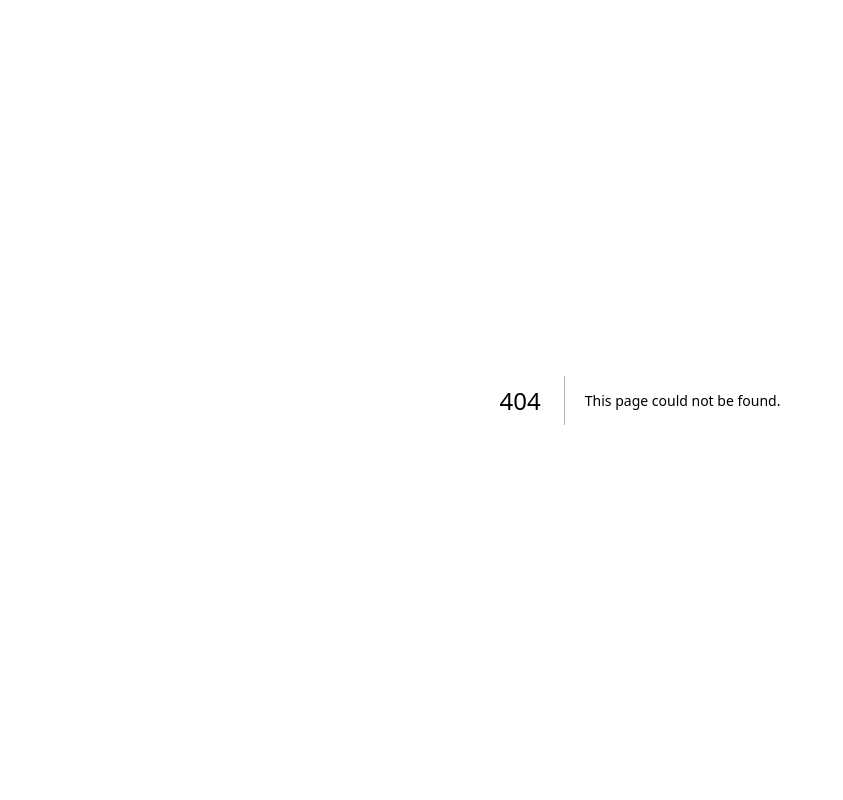
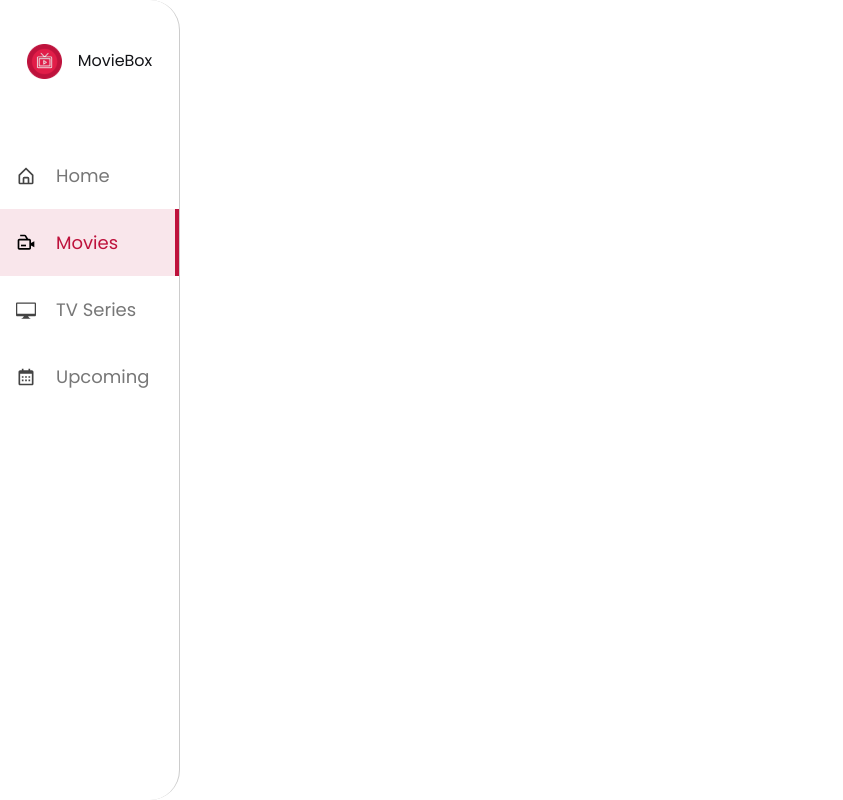
Before and after one commit to Benrobo/hngx-fe, a Next.js app in the folder s-2/: page /movie/1 in a window 1280 px wide. Before the commit this address had no page. Shown: the whole page, without its empty margins (0-843 px from the left). Built offline with nearby package versions, Linux system fonts and the light colour scheme.

Commit message:
started movie page dev

```diff
--- a/s-2/components/Footer.jsx
+++ b/s-2/components/Footer.jsx
@@ -4,7 +4,9 @@ function Footer() {
   const currYear = new Date().getFullYear();
 
   return (
-    <div className="w-full h-auto min-h-[50px] flex items-center justify-between py-5 px-5 "></div>
+    <div className="w-full h-auto min-h-[50px] flex items-center justify-between py-5 px-5 ">
+      <p>Footer</p>
+    </div>
   );
 }
 
--- /dev/null
+++ b/s-2/components/MovieSidebar.jsx
@@ -0,0 +1,85 @@
+import Image from "next/image";
+import React from "react";
+import logoImg from "../public/images/logo/tv.svg";
+import { BiHomeAlt, BiVideoRecording, BiCalendar } from "react-icons/bi";
+import { GoDeviceDesktop } from "react-icons/go";
+import { twMerge } from "tailwind-merge";
+
+function MovieSidebar() {
+  const sidebarItems = [
+    {
+      name: "home",
+      title: "Home",
+    },
+    {
+      name: "movies",
+      title: "Movies",
+    },
+    {
+      name: "tv_series",
+      title: "TV Series",
+    },
+    {
+      name: "upcoming",
+      title: "Upcoming",
+    },
+  ];
+  const selectedSidebar = "movies";
+
+  return (
+    <div className="w-[180px] h-screen flex flex-col items-center justify-start py-4 rounded-r-[30px] rounded-b-[30px] border-r-solid border-r-[1px] border-r-white2-500 ">
+      <div className="w-auto min-h-[90px] flex items-center justify-start gap-4  px-4">
+        <Image
+          src={logoImg}
+          className={"w-[25px] h-[25px] md:w-[35px] md:h-[35px] "}
+          width={50}
+          height={50}
+          alt="image"
+        />
+        <p className="text-dark-100 font-ppB text-[13px] md:text-[16px] ">
+          MovieBox
+        </p>
+      </div>
+      <div className="w-full h-full mt-9 flex flex-col items-center justify-start">
+        {sidebarItems.map((d) => (
+          <button
+            className={twMerge(
+              "w-full py-5  hover:bg-red-105 hover:border-red-306 flex items-center justify-start gap-5 px-4 border-r-solid border-r-[4px] text-dark-100 hover:text-red-306 border-r-transparent ",
+              selectedSidebar === d.name && "border-r-red-306 bg-red-105"
+            )}
+            key={d.name}
+          >
+            {renderNavItemsIcon(d.name, selectedSidebar === d.name)}
+            <span
+              className={twMerge(
+                " text-[18px] font-ppB text-white-400 ",
+                selectedSidebar === d.name && "text-red-306"
+              )}
+            >
+              {d.title}
+            </span>
+          </button>
+        ))}
+      </div>
+    </div>
+  );
+}
+
+export default MovieSidebar;
+
+function renderNavItemsIcon(name, active) {
+  let icon = null;
+  if (name === "home") {
+    icon = <BiHomeAlt size={20} color={active ? "#000" : "#444"} />;
+  }
+  if (name === "movies") {
+    icon = <BiVideoRecording size={20} color={active ? "#000" : "#444"} />;
+  }
+  if (name === "tv_series") {
+    icon = <GoDeviceDesktop size={20} color={active ? "#000" : "#444"} />;
+  }
+  if (name === "upcoming") {
+    icon = <BiCalendar size={20} color={active ? "#000" : "#444"} />;
+  }
+  return icon;
+}
--- a/s-2/components/Movies/Card.jsx
+++ b/s-2/components/Movies/Card.jsx
@@ -1,6 +1,11 @@
 import Image from "next/image";
 import React from "react";
 import posterImg from "../../public/images/poster/Poster.png";
+import { AiFillHeart } from "react-icons/ai";
+import { twMerge } from "tailwind-merge";
+import imdbImg from "../../public/images/logo/imdb.svg";
+import tomatoImg from "../../public/images/logo/tomato.svg";
+import Link from "next/link";
 
 function MovieCard() {
   const imageStyle = {
@@ -11,20 +16,54 @@ function MovieCard() {
   };
 
   return (
-    <div className="w-[250px] max-w-[250px] min-h-[490px] flex flex-col items-center justify-start ">
+    <Link
+      href="#"
+      className="w-[250px] max-w-[250px] min-h-[490px] flex flex-col items-center justify-start leading-5 "
+    >
       <div className="w-full h-[360px] " style={imageStyle}>
-        <div className="w-full flex items-center justify-between py-5">
+        <div className="w-full flex items-center justify-between py-5 px-3">
           <span
             id="tag"
-            className="w-auto px-3 py-2 rounded-xl text-[14px] bg-white-105 "
+            className="w-auto px-2 py-[4px] rounded-[30px] text-[12px] font-dmsansB bg-white-105 "
           >
             TV SERIES
           </span>
+          <button
+            className={twMerge(
+              "flex flex-col items-center justify-center text-white-300 p-2 rounded-[50%] ",
+              true ? "bg-red-100" : "bg-white-105"
+            )}
+          >
+            <AiFillHeart className={true ? "text-red-305" : "text-white-300"} />
+          </button>
         </div>
       </div>
-      <br />
-      <p>welcome</p>
-    </div>
+      <div className="w-full flex flex-col items-start justify-start mt-4 gap-2">
+        <p className="text-white2-500 font-dmsansB text-[13px] ">
+          USA, 2016-Current
+        </p>
+        <h1 className="text-dark-100 font-dmsansB text-[20px] ">
+          Stranger Things
+        </h1>
+        <div className="w-full flex items-center justify-start gap-10">
+          <div className="w-auto flex items-center gap-3">
+            <Image src={imdbImg} width={35} height={30} />
+            <span className="text-white-400 font-dmsans text-[13px]">
+              86.0 / 100
+            </span>
+          </div>
+          <div className="w-auto flex items-center gap-3">
+            <Image src={tomatoImg} width={15} height={10} alt="tomato" />
+            <span className="text-white-400 font-dmsans text-[13px]">97%</span>
+          </div>
+        </div>
+        <div className="w-full flex gap-1">
+          <span className="text-white2-500 text-[13px] font-dmsansB ">
+            Action, Adventure
+          </span>
+        </div>
+      </div>
+    </Link>
   );
 }
 
--- a/s-2/components/Movies/Featured.jsx
+++ b/s-2/components/Movies/Featured.jsx
@@ -5,9 +5,16 @@ import Image from "next/image";
 
 function FeaturedMovies({ movies }) {
   return (
-    <div className="w-full mt-9 grid grid-cols-4 gap-4">
-      {/* <MovieCard /> */}
-      <div className="w-[0px] px-1 h-[200px] bg-red-200 ">hey</div>
+    <div className="w-full mt-9 flex flex-col items-center justify-center md:grid lg:grid xl:grid md:grid-cols-2 xl:grid-cols-4 lg:grid-cols-3 gap-10">
+      <MovieCard />
+      <MovieCard />
+      <MovieCard />
+      <MovieCard />
+      <MovieCard />
+      <MovieCard />
+      <MovieCard />
+      <MovieCard />
+      <MovieCard />
       <br />
     </div>
   );
--- a/s-2/package.json
+++ b/s-2/package.json
@@ -21,8 +21,13 @@
     "postcss": "8.4.29",
     "react": "18.2.0",
     "react-dom": "18.2.0",
+    "react-icons": "^4.11.0",
     "tailwind-merge": "^1.14.0",
     "tailwindcss": "3.3.3",
     "use-view-transitions": "^1.0.16"
+  },
+  "devDependencies": {
+    "@types/node": "20.6.0",
+    "@types/react": "18.2.21"
   }
 }
--- a/s-2/pages/_app.jsx
+++ b/s-2/pages/_app.jsx
@@ -1,6 +1,6 @@
 import "../styles/globals.css";
 import { ChakraProvider } from "@chakra-ui/react";
-import { dmSans, dmSansBold, ppB, ppEB, ppReg } from "@/config/fonts";
+import { dmSans, dmSansBold, ppB, ppEB, ppReg } from "../config/fonts";
 
 export default function App({ Component, pageProps }) {
   return (
--- a/s-2/pages/index.jsx
+++ b/s-2/pages/index.jsx
@@ -20,7 +20,7 @@ function Home() {
   ]);
 
   return (
-    <Layout>
+    <Layout showFooter={true}>
       <div className="w-full h-full min-h-[600px] md:min-h-[600px] relative bg-white-200 flex flex-col items-center justify-center ">
         {/* navbar */}
         <div className="w-full md:max-w-[80%] mx-auto min-h-[80px] absolute top-2 px-4 flex items-center justify-between gap-10 z-upper">
@@ -102,7 +102,7 @@ function Home() {
       <section className="w-full min-h-[500px] flex flex-col items-center justify-start mt-9 py-9">
         <div className="w-full md:max-w-[80%] mx-auto ">
           {/* heading */}
-          <div className="w-full flex items-center justify-between">
+          <div className="w-full flex items-center justify-between px-9 md:px-0">
             <h1 className="text-dark-100 font-dmsansB md:text-[36px] ">
               Feature Movie
             </h1>
@@ -113,7 +113,6 @@ function Home() {
           </div>
           {/* all movies */}
           <FeaturedMovies />
-          <div className="w-[200px] bg-red-200 py-10"></div>
         </div>
       </section>
     </Layout>
--- /dev/null
+++ b/s-2/pages/movie/[id].jsx
@@ -0,0 +1,14 @@
+import MovieSidebar from "../../components/MovieSidebar";
+import React from "react";
+
+function SelectedMovie() {
+  return (
+    <div className="w-full h-full relative">
+      <div className="w-full flex items-start justify-start">
+        <MovieSidebar />
+      </div>
+    </div>
+  );
+}
+
+export default SelectedMovie;
--- a/s-2/tailwind.config.js
+++ b/s-2/tailwind.config.js
@@ -40,11 +40,13 @@ module.exports = {
           600: "rgb(3, 252, 128, .1)",
         },
         red: {
-          100: "rgb(255, 0, 0, .1)",
+          100: "rgb(255, 0, 0, .5)",
+          105: "#BE123C1A",
           200: "#ff0000",
           205: "#BE123C",
           300: "#cc0000",
           305: "#ff4741",
+          306: "#BE123C",
           400: "#990000",
           500: "#660000",
           600: "#330000",
```
Also changed, not shown: s-2/tsconfig.json (added, +29 -0 lines), 1 other file (tests, documents, lock files or other folders).
